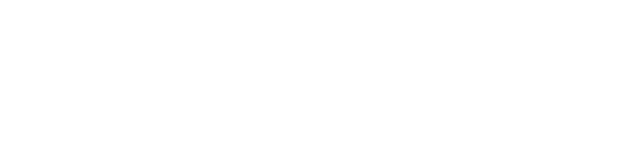
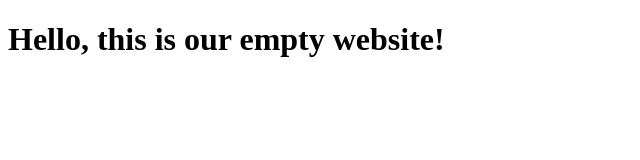
Before and after one commit to mmeii/sprint6-cr, a plain HTML site: page index.html in a window 1280 px wide. Shown: the whole page, without its empty margins (0-640 px from the left). Drawn offline with Linux system fonts and the light colour scheme.

Commit message:
update index.html

```diff
--- a/index.html
+++ b/index.html
@@ -4,7 +4,9 @@
 		<meta charset="UTF-8" />
 		<meta http-equiv="X-UA-Compatible" content="IE=edge" />
 		<meta name="viewport" content="width=device-width, initial-scale=1.0" />
-		<title>Document</title>
+		<title>Sprint 6</title>
 	</head>
-	<body></body>
+	<body>
+		<h1>Hello, this is our empty website!</h1>
+	</body>
 </html>
```
